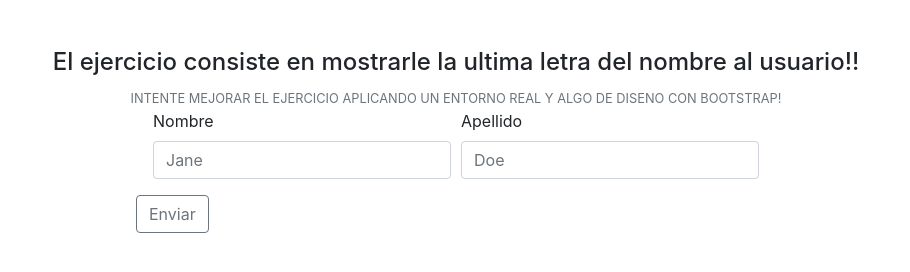
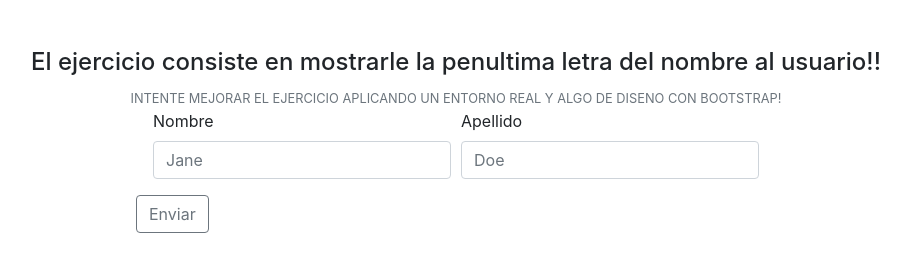
Before and after one commit to Jblasco05/Jblasco05.github.io, a plain HTML site: page index.html in a window 1280 px wide. Shown: the whole page, without its empty margins (184-1094 px from the left). Drawn offline with nearby package versions, Linux system fonts and the light colour scheme.

Commit message:
text correction

```diff
--- a/index.html
+++ b/index.html
@@ -15,7 +15,7 @@
     <section id="presentacion" class="pt-5">
         <div class="row">
             <div class="col text-center">
-                <h1 class="h4">El ejercicio consiste en mostrarle la ultima letra del nombre al usuario!!</h1>
+                <h1 class="h4">El ejercicio consiste en mostrarle la penultima letra del nombre al usuario!!</h1>
                 <small class="text-uppercase text-muted">Intente mejorar el ejercicio aplicando un entorno real y algo de diseno con bootstrap!</small>
             </div>
         </div>
```
